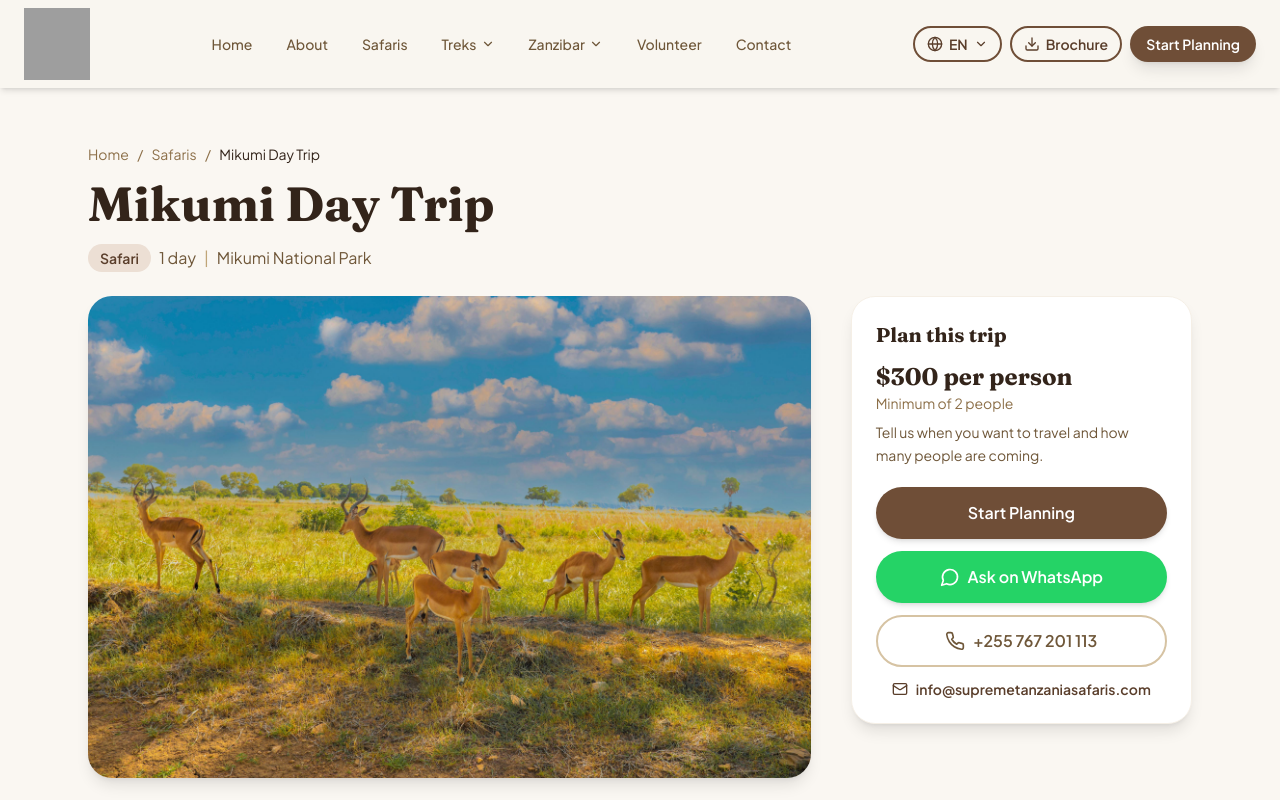
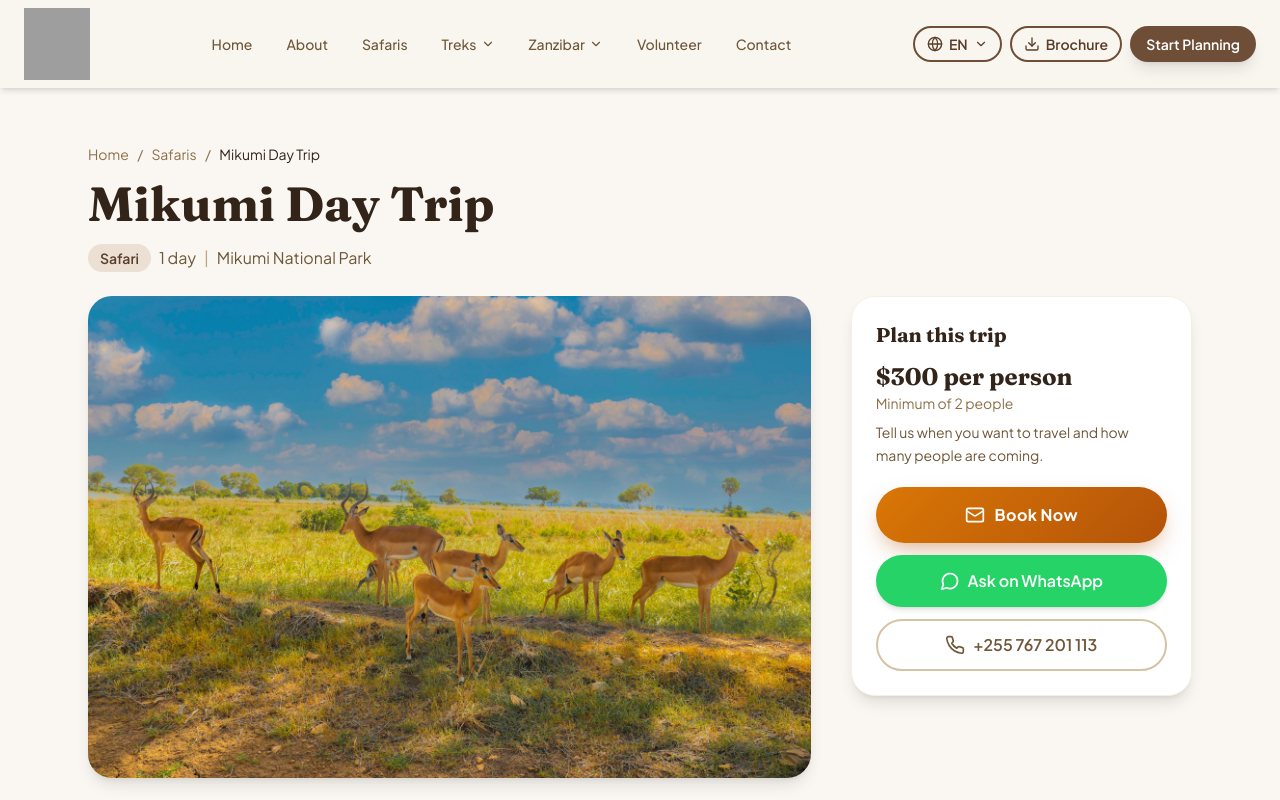
Before and after one commit to Elishakazumba/supremetanzaniaweb, a plain HTML site: page mikumi-day-trip.html in a window 1280 px wide. Shown: the top 800 px of the page. Drawn offline with Linux system fonts and the light colour scheme; grey boxes are pictures that could not be loaded.

Commit message:
Mikumi day trip: replace Start Planning with Book Now button

```diff
--- a/mikumi-day-trip.html
+++ b/mikumi-day-trip.html
@@ -134,10 +134,9 @@
       <div class="lg:sticky lg:top-28 rounded-3xl bg-white border border-sand-100 shadow-lg p-6">
         <h2 class="font-display text-xl font-bold text-savanna-900">Plan this trip</h2>
         <p class="mt-3 font-display text-2xl font-bold text-savanna-900">$300 per person</p><p class="text-sm text-sand-600">Minimum of 2 people</p><p class="mt-2 text-sm text-sand-700 leading-relaxed">Tell us when you want to travel and how many people are coming.</p>
-        <a href="booking.html" class="mt-5 flex items-center justify-center rounded-full bg-savanna-600 hover:bg-savanna-700 text-white font-semibold px-6 py-3.5 shadow-md transition-colors">Start Planning</a>
+        <a href="mailto:info@supremetanzaniasafaris.com?subject=Mikumi%20Day%20Trip" class="mt-5 group flex items-center justify-center gap-2.5 rounded-full text-white font-bold tracking-wide px-6 py-4 shadow-lg hover:shadow-xl hover:-translate-y-0.5 active:translate-y-0 transition-all duration-200" style="background-image:linear-gradient(135deg,#d97706 0%,#b45309 100%);box-shadow:0 10px 24px -8px rgba(180,83,9,.55)" aria-label="Book now by email"><i data-lucide="mail" class="h-5 w-5"></i>Book Now</a>
         <a href="https://api.whatsapp.com/send?phone=255784749895&amp;text=Hello%20Supreme%20Tanzania%20Safaris%2C%20I%27m%20interested%20in%20the%20Mikumi%20Day%20Trip.%20Can%20you%20help%20me%20plan%20it%3F" target="_blank" rel="noopener noreferrer" class="mt-3 flex items-center justify-center gap-2 rounded-full bg-whatsapp hover:bg-whatsapp-dark text-white font-semibold px-6 py-3.5 shadow-md transition-colors"><i data-lucide="message-circle" class="h-5 w-5"></i>Ask on WhatsApp</a>
         <a href="tel:+255767201113" class="mt-3 flex items-center justify-center gap-2 rounded-full border-2 border-sand-300 text-sand-700 font-semibold px-6 py-3 hover:bg-sand-50 transition-colors"><i data-lucide="phone" class="h-5 w-5"></i>+255 767 201 113</a>
-        <a href="mailto:info@supremetanzaniasafaris.com?subject=Mikumi%20Day%20Trip" class="mt-3 flex items-center justify-center gap-2 text-sm font-semibold text-savanna-700 hover:text-savanna-900"><i data-lucide="mail" class="h-4 w-4"></i>info@supremetanzaniasafaris.com</a>
       </div>
     </aside>
   </div>
```
